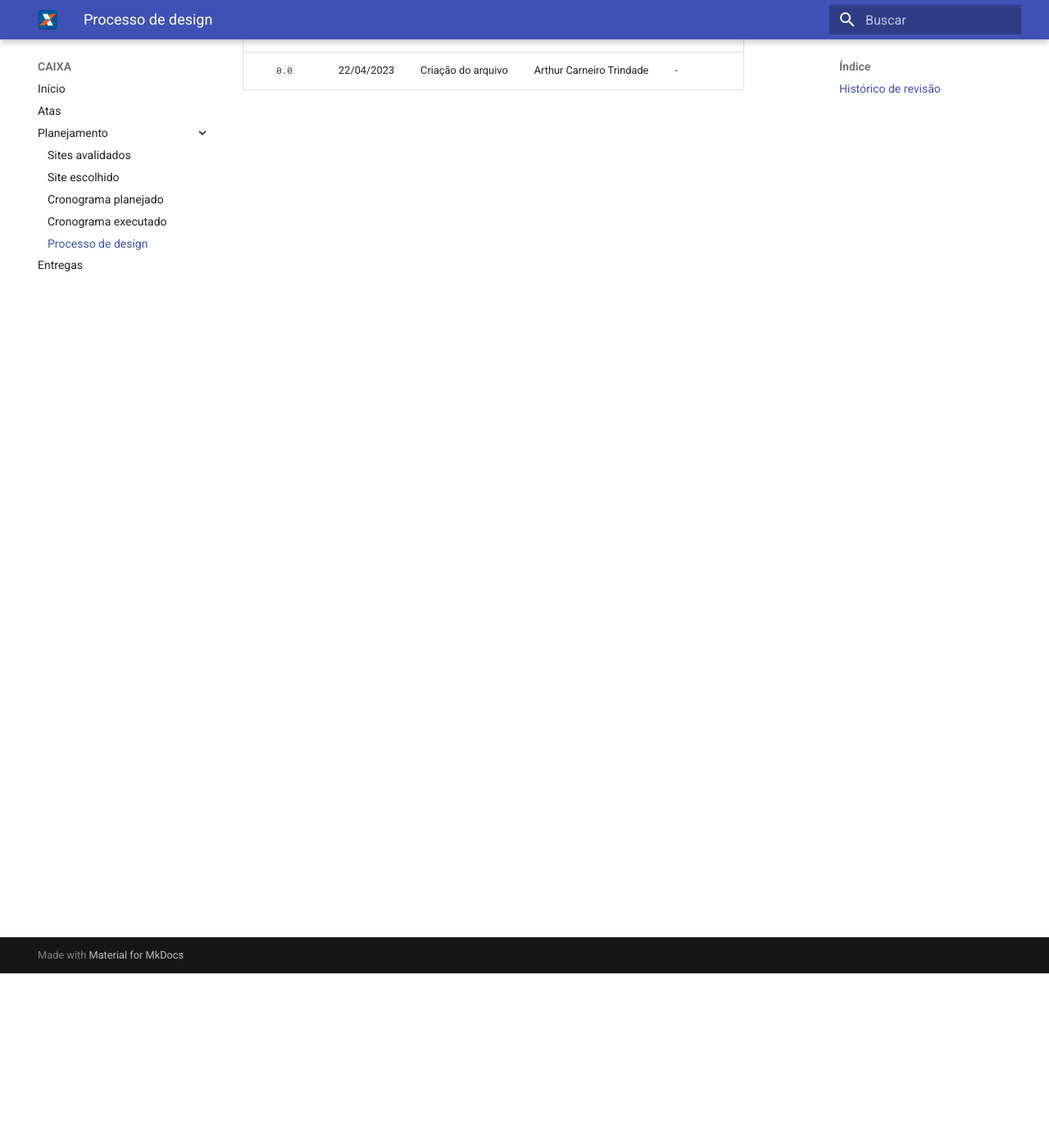
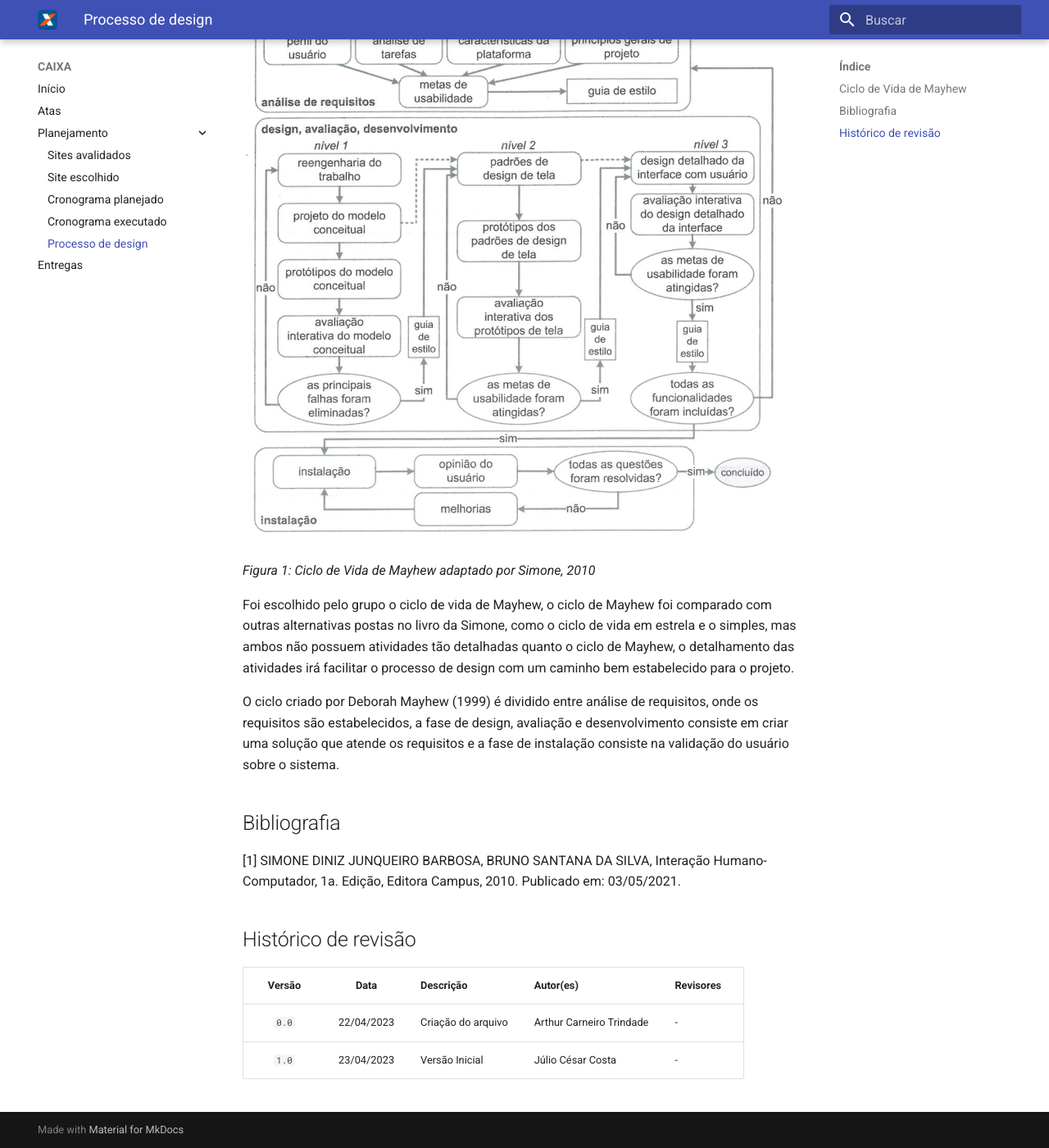
Before and after one commit to Interacao-Humano-Computador/2023.1-ISSNet, an MkDocs documentation site: the page built from gitpages/docs/planejamento/processo.md, in a window 1280 px wide and 1400 px high, scrolled down 213 px. Shown: the whole window at 82% size. Built offline with MkDocs 1.6.1 and Material for MkDocs 9.7.7, drawn with Linux system fonts in a browser that asks for light colours; some of the changed text lies outside the part shown.

Commit message:
Adiciona versão inicial de processo de design

```diff
--- a/gitpages/docs/planejamento/processo.md
+++ b/gitpages/docs/planejamento/processo.md
@@ -1,5 +1,24 @@
+# Processo de Design
+
+## Ciclo de Vida de Mayhew
+
+![Ciclo de Vida Mayhew](../img/diagramamayhew.png)
+
+*Figura 1: Ciclo de Vida de Mayhew adaptado por Simone, 2010*
+
+
+Foi escolhido pelo grupo o ciclo de vida de Mayhew, o ciclo de Mayhew foi comparado com outras alternativas postas no livro da Simone, como o ciclo de vida em estrela e o simples, mas ambos não possuem atividades tão detalhadas quanto o ciclo de Mayhew, o detalhamento das atividades irá facilitar o processo de design com um caminho bem estabelecido para o projeto.
+
+O ciclo criado por Deborah Mayhew (1999) é dividido entre análise de requisitos, onde os requisitos são estabelecidos, a fase de design, avaliação e desenvolvimento consiste em criar uma solução que atende os requisitos e a fase de instalação consiste na validação do usuário sobre o sistema.
+
+## Bibliografia
+
+[1] SIMONE DINIZ JUNQUEIRO BARBOSA, BRUNO SANTANA DA SILVA, Interação Humano-Computador, 1a.
+Edição, Editora Campus, 2010. Publicado em: 03/05/2021.
+
 ## Histórico de revisão
 
 | Versão     | Data        | Descrição            | Autor(es)                          | Revisores  |
 | :--------: | :---------: | -------------------- | ---------------------------------- | ---------- |
 | `0.0`      |  22/04/2023 | Criação do arquivo   | Arthur Carneiro Trindade           | -          |
+| `1.0`      |  23/04/2023 | Versão Inicial       | Júlio César Costa                  | -          |
```
